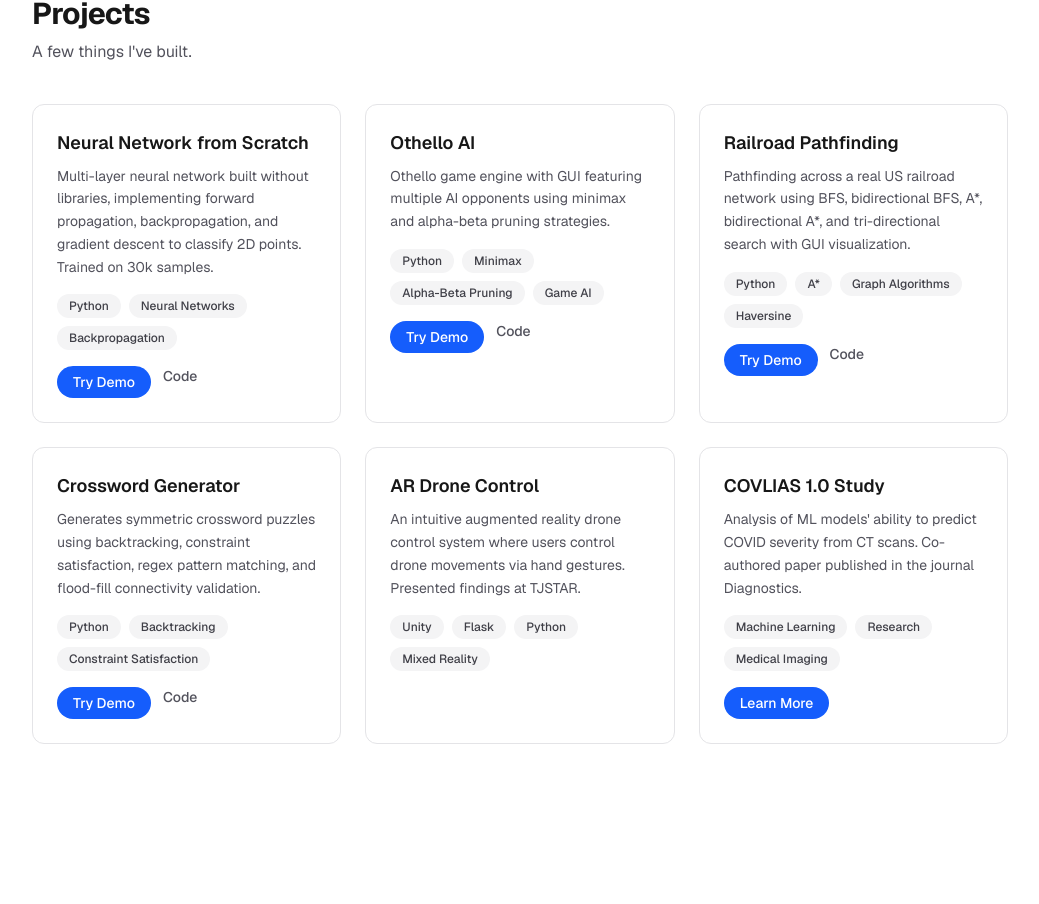
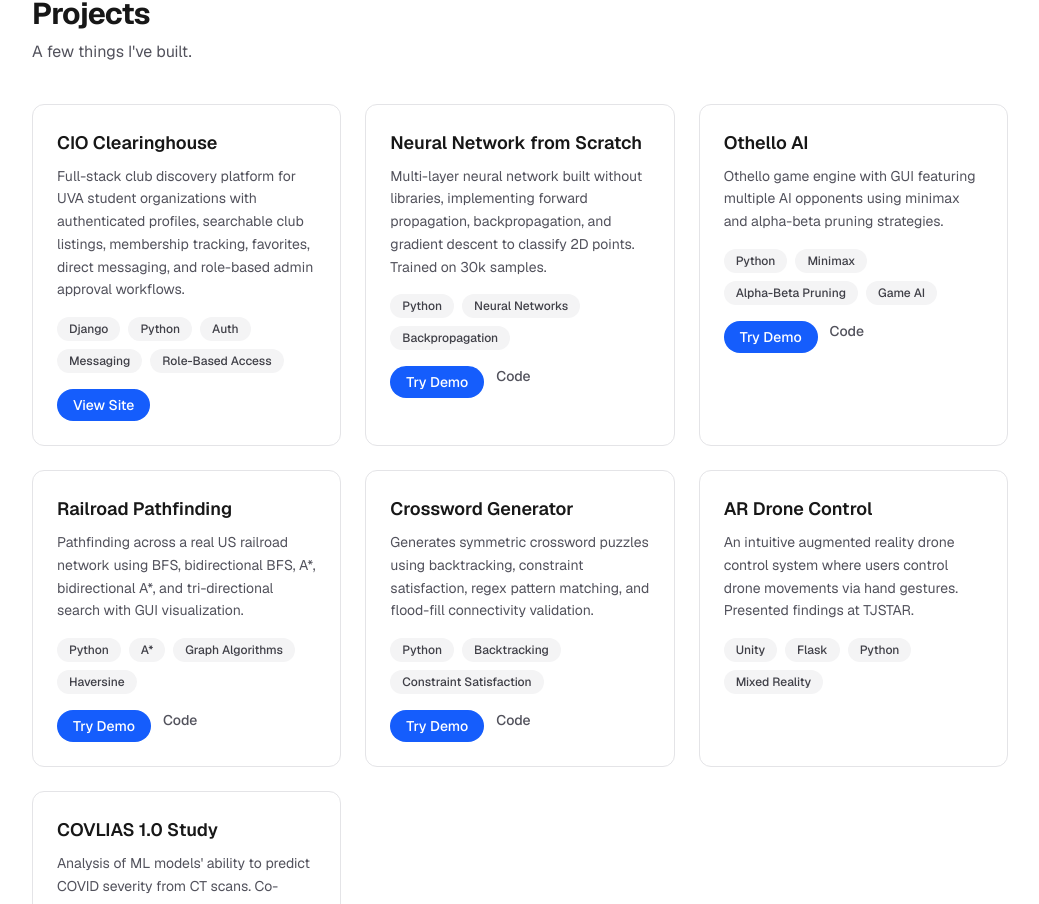
Before and after one commit to pelavarthi/portfolio, a Next.js app: page / in a window 1280 px wide. Shown: the part 1919-2823 px from the top of the page, without its empty margins (120-1159 px from the left). Built offline with nearby package versions, Linux system fonts and the light colour scheme.

Commit message:
end of semester additions

```diff
--- a/src/components/Footer.tsx
+++ b/src/components/Footer.tsx
@@ -13,7 +13,7 @@
             GitHub
           </a>
           <a
-            href="https://linkedin.com/in/pranavelavarthi"
+            href="https://www.linkedin.com/in/pelavarthi/"
             target="_blank"
             rel="noopener noreferrer"
             className="transition-colors hover:text-zinc-900 dark:hover:text-zinc-300"
--- a/src/components/Hero.tsx
+++ b/src/components/Hero.tsx
@@ -28,7 +28,7 @@
           GitHub
         </a>
         <a
-          href="https://linkedin.com/in/pranavelavarthi"
+          href="https://www.linkedin.com/in/pelavarthi/"
           target="_blank"
           rel="noopener noreferrer"
           className="rounded-full border border-zinc-300 px-6 py-2.5 text-sm font-medium text-zinc-700 transition-colors hover:bg-zinc-100 dark:border-zinc-700 dark:text-zinc-300 dark:hover:bg-zinc-800"
--- a/src/data/projects.ts
+++ b/src/data/projects.ts
@@ -9,6 +9,14 @@
 }
 
 export const projects: Project[] = [
+  {
+    title: "CIO Clearinghouse",
+    description:
+      "Full-stack club discovery platform for UVA student organizations with authenticated profiles, searchable club listings, membership tracking, favorites, direct messaging, and role-based admin approval workflows.",
+    tags: ["Django", "Python", "Auth", "Messaging", "Role-Based Access"],
+    liveUrl: "https://cio-app-289ecdfa228c.herokuapp.com/home/dashboard/",
+    liveUrlLabel: "View Site",
+  },
   {
     title: "Neural Network from Scratch",
     description:
```
